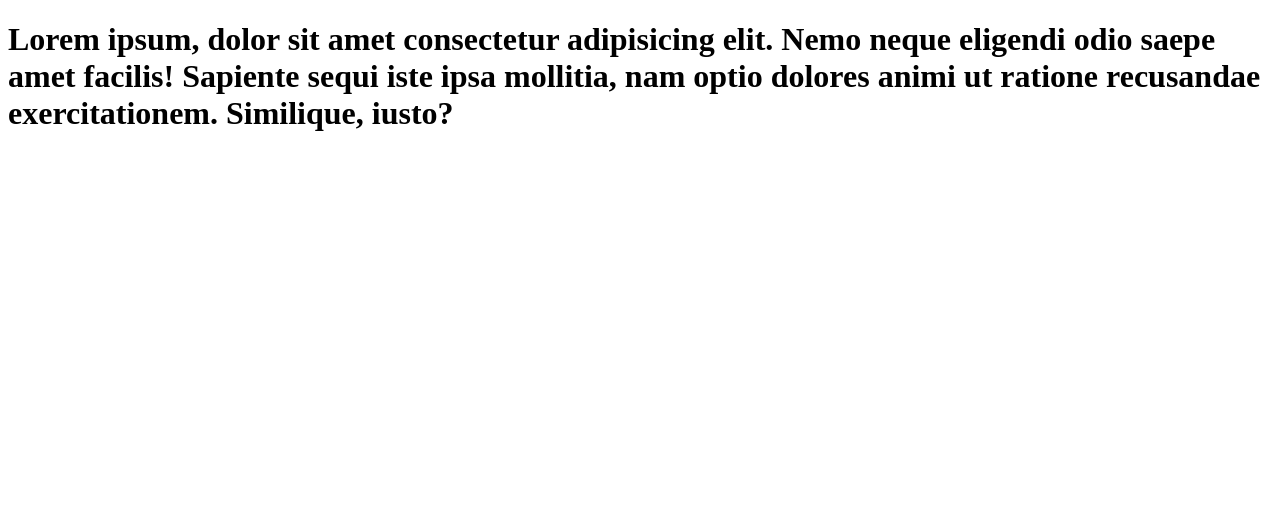
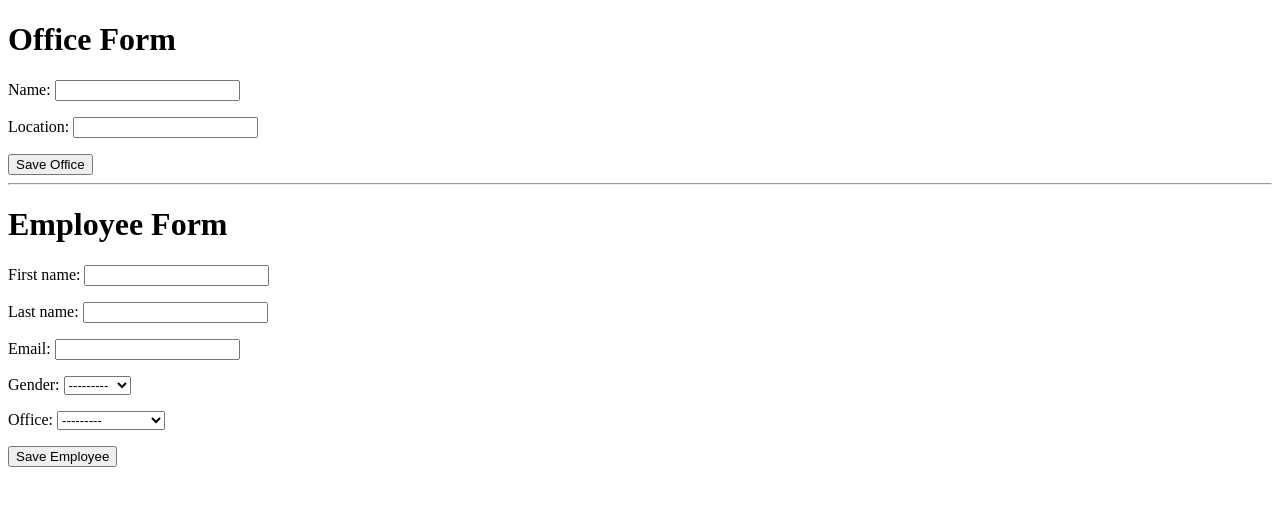
Before and after one commit to virendrapatel62/Ajax-with-Django, a Django app: template emp_project/emp_project/emp_app/templates/index.html in a window 1280 px wide. Shown: the top 506 px of the page. Run offline with Django 3.2, Linux system fonts and the light colour scheme; the template is opened without the code that fills it: values that come from a table or form of the project are taken from there, others are empty; data comes from the database, SQL or seed files in the repository; both versions use the stored data as it was after the commit; parts of the project's set-up code (start-up, migrations or seed data) failed here and were passed over.

Commit message:
form created , ajax request , Office Save

```diff
--- a/emp_project/emp_project/emp_app/models.py
+++ b/emp_project/emp_project/emp_app/models.py
@@ -1,10 +1,14 @@
 from django.db import models
+from django.forms import ModelForm
 
 
 
 class Office(models.Model):
     name=models.CharField(max_length=20)
     location=models.CharField(max_length=20)
+
+    def __str__(self):
+        return self.name;
 
 
 class Employee(models.Model):
@@ -18,3 +22,18 @@
     email = models.EmailField()
     gender = models.CharField(max_length=20 , choices = genders )
     office = models.ForeignKey(Office , on_delete=models.CASCADE)
+
+    def __str__(self):
+        return self.email;
+
+
+class OfficeForm(ModelForm):
+    class Meta:
+        model = Office
+        fields = "__all__"
+
+
+class EmployeeForm(ModelForm):
+    class Meta:
+        model = Employee
+        fields = "__all__"
--- a/emp_project/emp_project/emp_app/templates/index.html
+++ b/emp_project/emp_project/emp_app/templates/index.html
@@ -1,11 +1,85 @@
 <!DOCTYPE html>
 <html lang="en">
+
 <head>
     <meta charset="UTF-8">
     <meta name="viewport" content="width=device-width, initial-scale=1.0">
     <title>Document</title>
+    <script src="https://cdnjs.cloudflare.com/ajax/libs/jquery/3.5.1/jquery.min.js"
+        integrity="sha512-bLT0Qm9VnAYZDflyKcBaQ2gg0hSYNQrJ8RilYldYQ1FxQYoCLtUjuuRuZo+fjqhx/qtq/1itJ0C2ejDxltZVFg=="
+        crossorigin="anonymous"></script>
 </head>
+
 <body>
-    <h1>Lorem ipsum, dolor sit amet consectetur adipisicing elit. Nemo neque eligendi odio saepe amet facilis! Sapiente sequi iste ipsa mollitia, nam optio dolores animi ut ratione recusandae exercitationem. Similique, iusto?</h1>
+
+    <div>
+
+        <form action="#" id='officeForm'>
+            <h1>Office Form</h1>
+            {% csrf_token %}
+            {{officeForm.as_p}}
+            <input type="submit" value="Save Office">
+        </form>
+
+        <hr>
+
+        <form action="#" id='employeeForm'>
+            <h1>Employee Form</h1>
+            {% csrf_token %}
+            {{employeeForm.as_p}}
+            <input type="submit" value="Save Employee">
+
+        </form>
+
+
+    </div>
 </body>
+
 </html>
+
+<script>
+    $(document).ready(function () {
+
+    })
+
+    function onOfficeFormSubmit(event) {
+        //1. read data of form
+        event.preventDefault()
+        const valuesInArray = $(this).serializeArray()
+        // [{name : "email" , value : "em@gmaillcom"} , {name : "email" , value : "em@gmaillcom"} , ]
+
+        const body = {}
+        // valuesInArray.forEach(e => {
+        //     body[e.name] = e.value
+        // })
+        valuesInArray.reduce((body, e) => {
+            body[e.name] = e.value
+            return body
+        }, body)
+
+        $.ajax({
+            method: "POST",
+            url: "/office",
+            data: body
+        })
+            .done(function (response) {
+                console.log(response)
+                event.target.reset()
+                alert("Office Saved")
+            })
+            .fail(function (response) {
+                console.log(response)
+            })
+
+
+        // 2. send data to server using ajax
+    }
+    function onEmployeeFormSubmission(event) {
+        //1. read data of form
+        event.preventDefault()
+        // 2. send data to server using ajax
+    }
+
+    $("#officeForm").submit(onOfficeFormSubmit)
+    $("#employeeForm").submit(onEmployeeFormSubmission)
+</script>
--- a/emp_project/emp_project/urls.py
+++ b/emp_project/emp_project/urls.py
@@ -4,5 +4,6 @@
 
 urlpatterns = [
     path('admin/', admin.site.urls),
-    path('' , home)
+    path('' , home , name='home'),
+    path('office' , officeCrud),
 ]
```
Also changed, not shown: emp_project/emp_project/emp_app/views.py (+21 -1 lines), emp_project/db.sqlite3.
